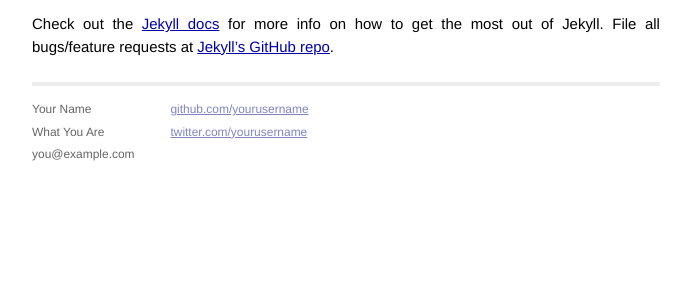
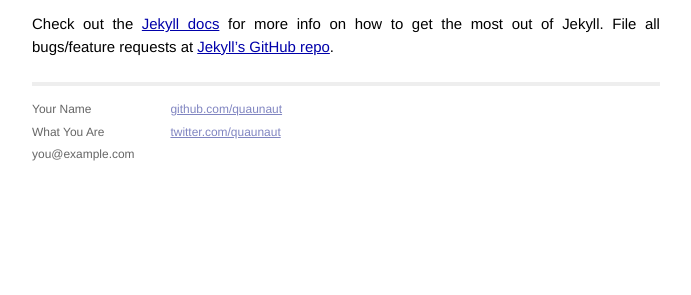
Before and after one commit to bravely/quaunaut.github.io, a Jekyll site: the page built from _posts/2014-03-03-welcome-to-jekyll.markdown, in a window 1280 px wide. Shown: the part 411-706 px from the top of the page, without its empty margins (294-985 px from the left). Built offline with Jekyll 4.4.1, drawn with Linux system fonts in a browser that asks for light colours; Markdown is read by kramdown in place of the engine named in the settings.

Commit message:
Updated default layout.

```diff
--- a/_layouts/default.html
+++ b/_layouts/default.html
@@ -33,8 +33,8 @@
             </div>
             <div class="contact">
               <p>
-                <a href="https://github.com/yourusername">github.com/yourusername</a><br />
-                <a href="https://twitter.com/yourusername">twitter.com/yourusername</a><br />
+                <a href="https://github.com/quaunaut">github.com/quaunaut</a><br />
+                <a href="https://twitter.com/quaunaut">twitter.com/quaunaut</a><br />
               </p>
             </div>
           </div>
```
